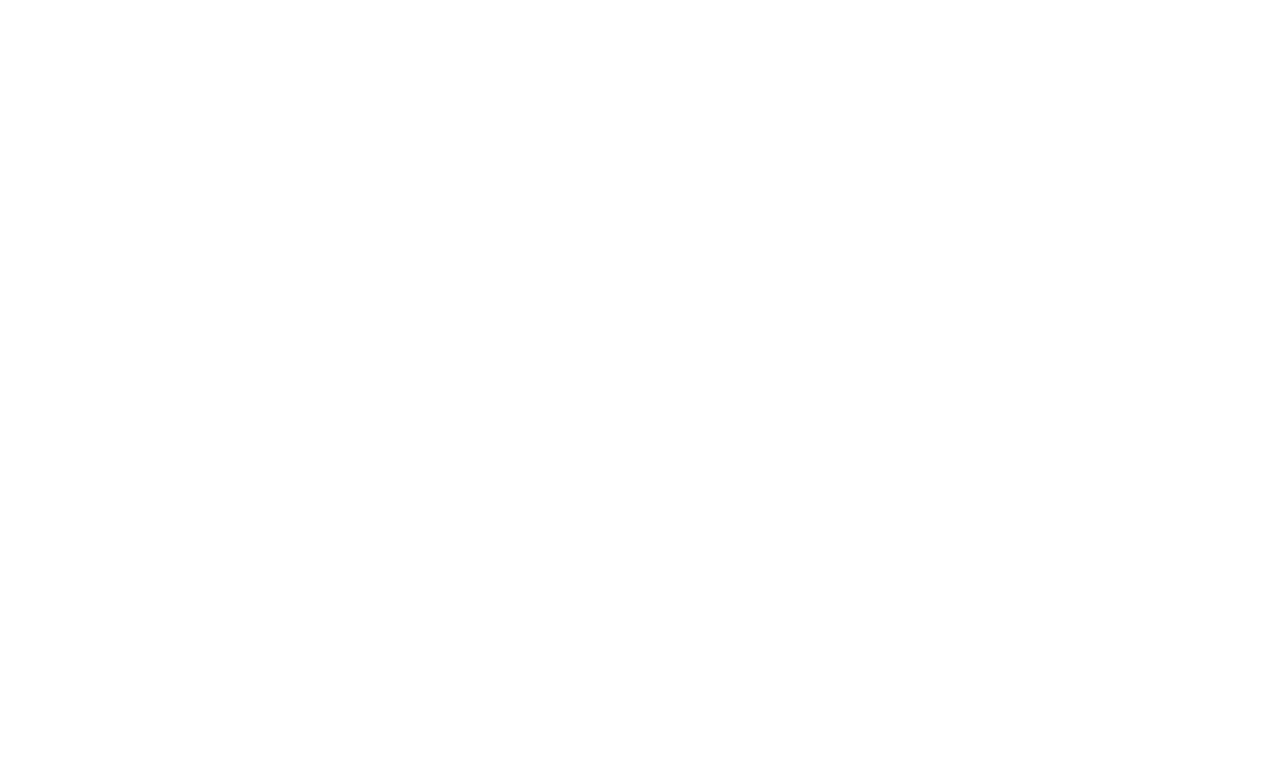
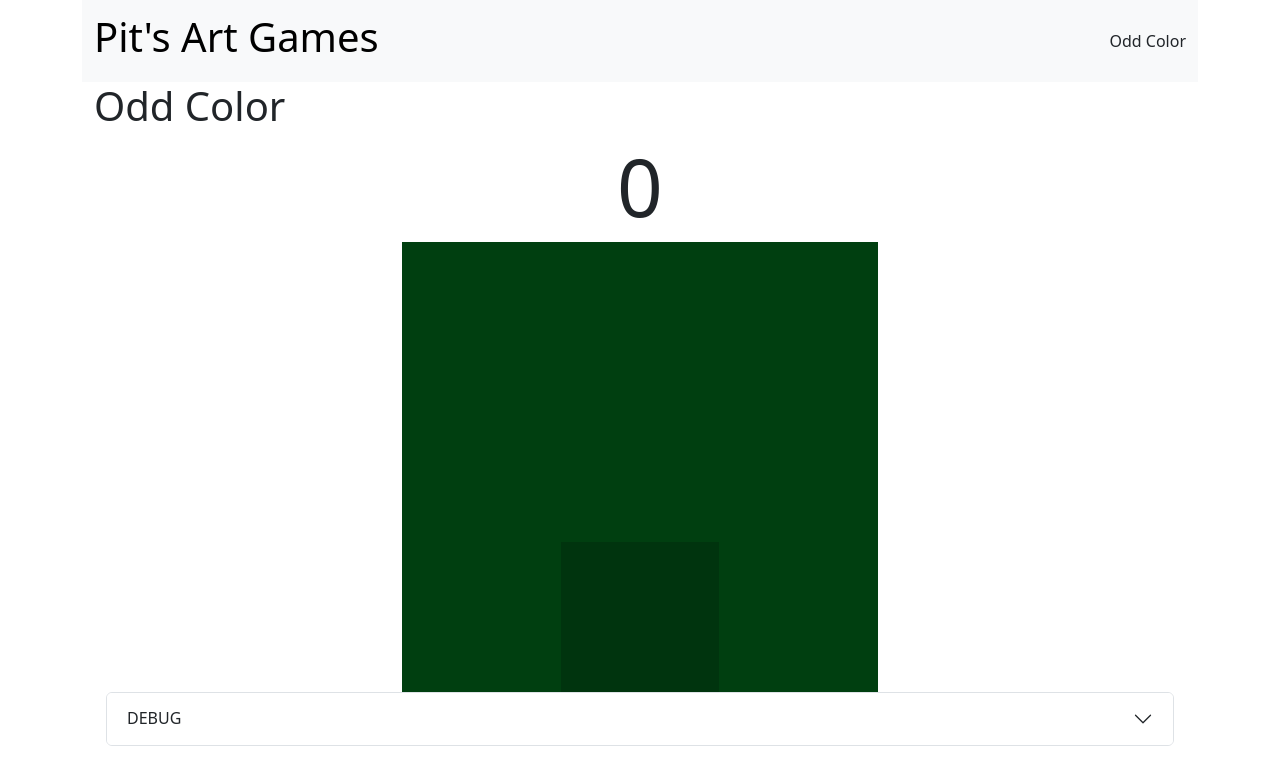
Before and after one commit to PitEG/art-trainer, a React (Vite) app in the folder webclient/: page /oddcolor/daily in a window 1280 px wide. Before the commit this address had no page. Shown: the top 784 px of the page. Built offline with nearby package versions, Linux system fonts and the light colour scheme.

Commit message:
fix: some react bugs with odd color

```diff
--- a/webclient/src/App.tsx
+++ b/webclient/src/App.tsx
@@ -25,7 +25,10 @@
         <Route path="/" element={<Root />}>
           <Route index element={<Home />} />
           <Route path="/page" element={<Page />} />
-          <Route path="/oddcolor" element={<OddColor />} />
+          <Route path="/oddcolor">
+            <Route index element={<OddColor />} />
+            <Route path="/oddcolor/daily" element={<OddColor daily />} />
+          </Route>
         </Route>
       </Routes>
     </BrowserRouter>
--- a/webclient/src/OddColor/Grid.tsx
+++ b/webclient/src/OddColor/Grid.tsx
@@ -15,20 +15,23 @@
 }
 
 const Grid = (props: GridProps) => {
-  // make 8 regular buttons
-  const buttons = Array.from({ length: 8 }, () => (
-    <ColorButton color={props.color} action={props.onWrong} />
-  ));
-
-  // insert 1 odd button
   const answer = Math.floor(Math.random() * 9);
-  buttons.splice(
-    answer,
-    0,
-    <ColorButton color={props.oddColor} action={props.onCorrect} />,
-  );
-  console.log("normal:", props.color);
-  console.log("odd:", props.oddColor);
+  // make buttons
+  const buttons = Array.from([0, 1, 2, 3, 4, 5, 6, 7, 8], (idx: number) => {
+    if (idx != answer) {
+      return (
+        <ColorButton color={props.color} action={props.onWrong} key={idx} />
+      );
+    } else {
+      return (
+        <ColorButton
+          color={props.oddColor}
+          action={props.onCorrect}
+          key={idx}
+        />
+      );
+    }
+  });
 
   return (
     <Container className="odd-color-grid justify-content-center">
--- a/webclient/src/OddColor/OddColor.tsx
+++ b/webclient/src/OddColor/OddColor.tsx
@@ -3,9 +3,13 @@
 import Grid from "./Grid";
 import "./OddColor.scss";
 
-const SOFT_LEVEL_CAP = 50;
+const SOFT_DIFFICULTY_CAP = 30;
 
-const OddColor = () => {
+interface OddColorProps {
+  daily?: true;
+}
+
+const OddColor = (props: OddColorProps) => {
   const [score, setScore] = useState(0);
   const [gameOver, setGameOver] = useState(false);
 
@@ -19,7 +23,8 @@
     if (v < min) return min;
     return v;
   };
-  const difficultyModifier = 0.05 * clamp(1.1 - score / SOFT_LEVEL_CAP, 0.1);
+  const difficultyModifier =
+    0.05 * clamp(1.1 - score / SOFT_DIFFICULTY_CAP, 0.15);
   const offset = (x: number, offset: number) => {
     const sign = Math.random() > 0.5 ? 1 : -1;
     return x + sign * offset;
@@ -32,12 +37,13 @@
 
   const correct = () => {
     setScore(score + 1);
-    console.log("correct");
   };
 
   const wrong = () => {
     setGameOver(true);
-    console.log("wrong");
+    if (props.daily) {
+      console.log("DAILY DONE!");
+    }
   };
 
   const reset = () => {
@@ -58,7 +64,6 @@
 
   const gameScreen = (
     <Container>
-      <h2 className="text-center display-1">{score}</h2>
       <Grid
         color={randomColor}
         oddColor={oddColor}
@@ -90,6 +95,7 @@
   return (
     <Container className="odd-color min-vh-100">
       <h1>Odd Color</h1>
+      <h2 className="text-center display-1">{score}</h2>
       {gameOver ? gameOverScreen : gameScreen}
     </Container>
   );
```
